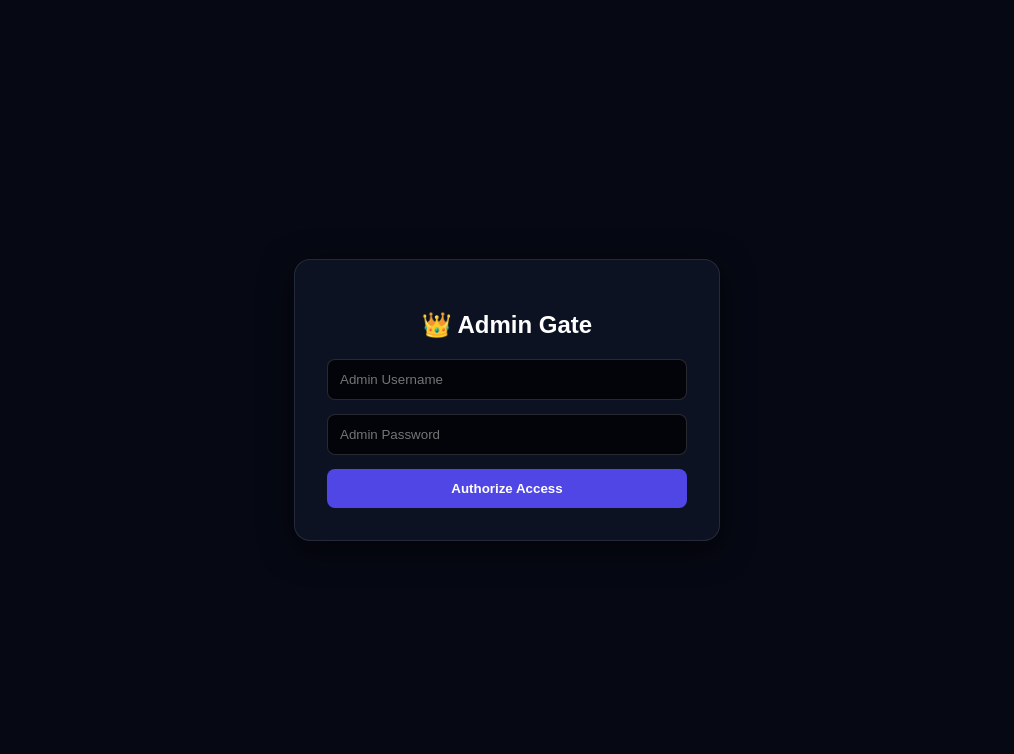
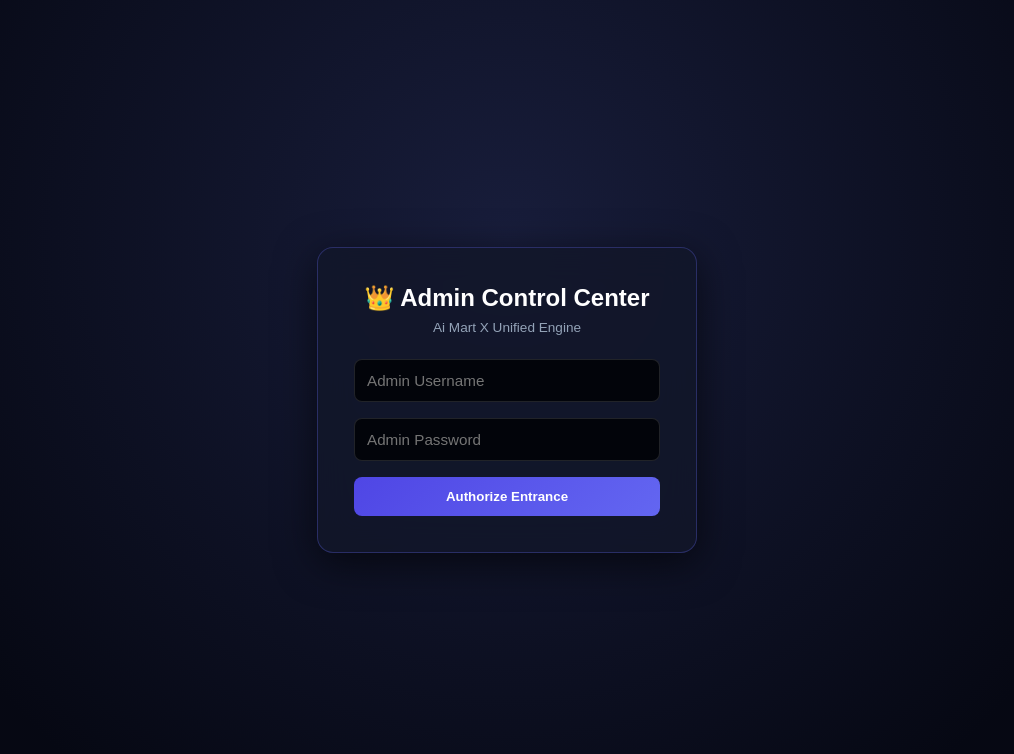
Before and after one commit to someshgamer123/ai-mart-x-web, a plain HTML site: page templates/admin_login.html in a window 1280 px wide. Shown: the whole page, without its empty margins (133-1147 px from the left). Drawn offline with Linux system fonts and the light colour scheme.

Commit message:
Update admin_login.html

```diff
--- a/templates/admin_login.html
+++ b/templates/admin_login.html
@@ -2,55 +2,56 @@
 <html lang="en">
 <head>
   <meta charset="UTF-8">
-  <title>Admin Login | Ai Mart X</title>
+  <title>Admin Control Gateway</title>
   <style>
+    * { margin: 0; padding: 0; box-sizing: border-box; font-family: sans-serif; }
     body {
-      background: #060813;
+      background: radial-gradient(circle at 50% 30%, #181d3b 0%, #060813 80%);
       color: #fff;
-      font-family: sans-serif;
       display: flex;
       justify-content: center;
       align-items: center;
       min-height: 100vh;
-      margin: 0;
     }
-    .card {
-      background: rgba(15, 20, 38, 0.85);
-      border: 1px solid rgba(255, 255, 255, 0.1);
+    .box {
+      background: rgba(18, 23, 42, 0.85);
+      backdrop-filter: blur(16px);
+      border: 1px solid rgba(99, 102, 241, 0.3);
+      box-shadow: 0 10px 40px rgba(0,0,0,0.6);
       border-radius: 16px;
-      padding: 32px;
-      width: 360px;
-      box-shadow: 0 8px 32px rgba(0,0,0,0.5);
+      padding: 36px;
+      width: 380px;
     }
     input {
       width: 100%;
       padding: 12px;
-      margin-bottom: 14px;
+      margin-bottom: 16px;
       background: #02040a;
-      border: 1px solid rgba(255,255,255,0.15);
+      border: 1px solid rgba(255,255,255,0.12);
+      border-radius: 8px;
       color: #fff;
-      border-radius: 8px;
-      box-sizing: border-box;
+      font-size: 0.95rem;
     }
     .btn {
       width: 100%;
       padding: 12px;
-      background: #4f46e5;
-      color: #fff;
+      background: linear-gradient(135deg, #4f46e5, #6366f1);
       border: none;
       border-radius: 8px;
+      color: #fff;
       font-weight: 700;
       cursor: pointer;
     }
   </style>
 </head>
 <body>
-  <div class="card">
-    <h2 style="margin-bottom: 20px; text-align: center;">👑 Admin Gate</h2>
+  <div class="box">
+    <h2 style="text-align: center; margin-bottom: 8px;">👑 Admin Control Center</h2>
+    <p style="text-align: center; color: #94a3b8; font-size: 0.85rem; margin-bottom: 24px;">Ai Mart X Unified Engine</p>
     <form method="POST">
       <input type="text" name="username" placeholder="Admin Username" required>
       <input type="password" name="password" placeholder="Admin Password" required>
-      <button class="btn">Authorize Access</button>
+      <button class="btn">Authorize Entrance</button>
     </form>
   </div>
 </body>
```
